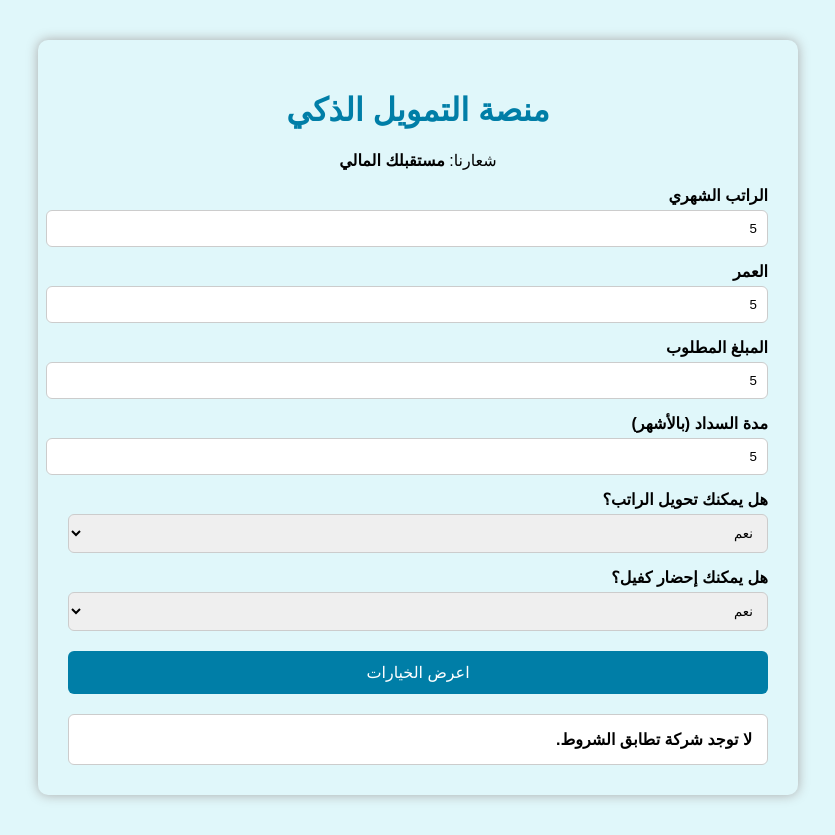
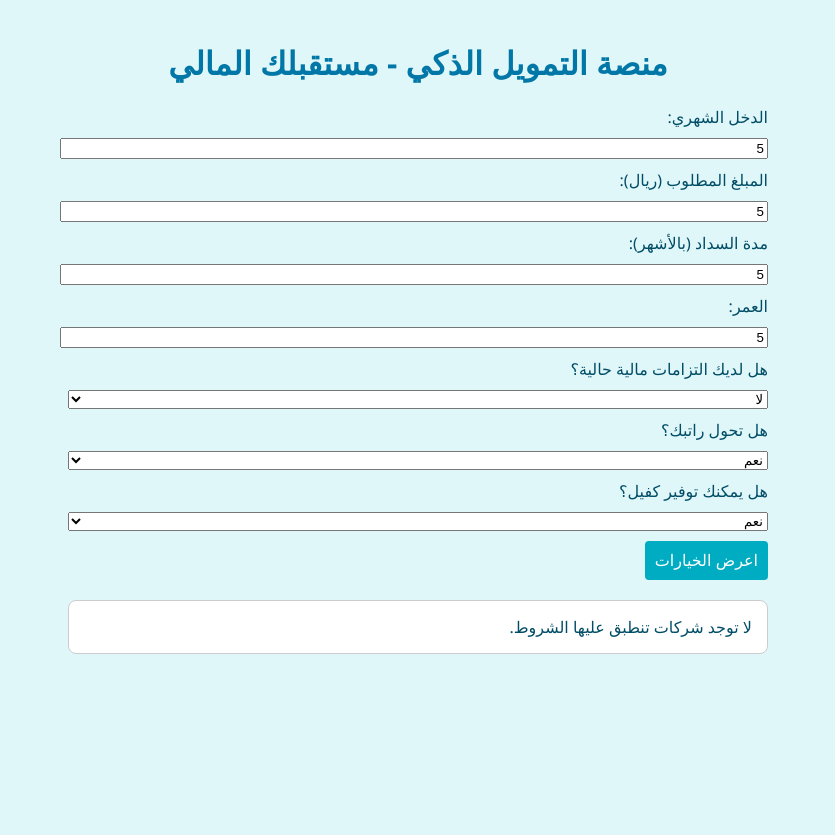
Before and after one commit to your-financial-future/smart-finance-platform, a plain HTML site: page index.html in a window 1280 px wide. Both pictures are taken after typing "5", "5", "5", "5" into the empty fields and a click on the button "اعرض الخيارات". Shown: the whole page, without its empty margins (222-1057 px from the left). After the commit the page ends 800 px from the top, so only its background shows below. Drawn offline with Linux system fonts and the light colour scheme.

Commit message:
Add files via upload

```diff
--- a/index.html
+++ b/index.html
@@ -2,93 +2,87 @@
 <html lang="ar" dir="rtl">
 <head>
   <meta charset="UTF-8">
-    <title>منصة التمويل الذكي – مستقبلك المالي</title>
+  <title>منصة التمويل الذكي - مستقبلك المالي</title>
   <style>
     body {
-            font-family: 'Arial', sans-serif;
+      font-family: 'Segoe UI', sans-serif;
       background-color: #e0f7fa;
+      padding: 20px;
+      color: #004d66;
       max-width: 700px;
-            margin: 40px auto;
-            padding: 30px;
-            border-radius: 10px;
-            box-shadow: 0px 0px 12px #aaa;
+      margin: auto;
     }
-        h1, h2 {
+    h1 {
       text-align: center;
-            color: #007ea7;
+      color: #0077a6;
     }
-        label {
+    label, select, input {
       display: block;
-            margin-top: 15px;
-            font-weight: bold;
-        }
-        input, select {
       width: 100%;
-            padding: 10px;
-            margin-top: 5px;
-            border-radius: 6px;
-            border: 1px solid #ccc;
+      margin-bottom: 10px;
     }
     button {
-            margin-top: 20px;
-            background-color: #007ea7;
+      background-color: #00acc1;
       color: white;
-            padding: 12px;
+      padding: 10px;
       border: none;
-            border-radius: 6px;
+      cursor: pointer;
       font-size: 16px;
-            cursor: pointer;
-            width: 100%;
+      border-radius: 4px;
     }
     button:hover {
-            background-color: #005f7a;
+      background-color: #007c91;
     }
     .result {
-            background: #fff;
+      margin-top: 20px;
       padding: 15px;
-            margin-top: 20px;
-            border-radius: 6px;
+      background: white;
       border: 1px solid #ccc;
+      border-radius: 8px;
     }
     table {
       width: 100%;
+      border-collapse: collapse;
       margin-top: 10px;
-            border-collapse: collapse;
     }
     th, td {
       border: 1px solid #ccc;
-            padding: 6px;
+      padding: 8px;
       text-align: center;
     }
   </style>
 </head>
 <body>
-    <h1>منصة التمويل الذكي</h1>
-    <p style="text-align:center;">شعارنا: <strong>مستقبلك المالي</strong></p>
+  <h1>منصة التمويل الذكي - مستقبلك المالي</h1>
+  <form id="loanForm">
+    <label>الدخل الشهري:</label>
+    <input type="number" id="income" required>
 
-    <form id="loanForm">
-        <label>الراتب الشهري</label>
-        <input type="number" id="salary" required>
+    <label>المبلغ المطلوب (ريال):</label>
+    <input type="number" id="amount" required>
 
-        <label>العمر</label>
+    <label>مدة السداد (بالأشهر):</label>
+    <input type="number" id="term" required>
+
+    <label>العمر:</label>
     <input type="number" id="age" required>
 
-        <label>المبلغ المطلوب</label>
-        <input type="number" id="amount" required>
-
-        <label>مدة السداد (بالأشهر)</label>
-        <input type="number" id="duration" required>
-
-        <label>هل يمكنك تحويل الراتب؟</label>
-        <select id="canTransfer">
-            <option value="true">نعم</option>
-            <option value="false">لا</option>
+    <label>هل لديك التزامات مالية حالية؟</label>
+    <select id="hasDebt">
+      <option value="no">لا</option>
+      <option value="yes">نعم</option>
     </select>
 
-        <label>هل يمكنك إحضار كفيل؟</label>
-        <select id="hasGuarantor">
-            <option value="true">نعم</option>
-            <option value="false">لا</option>
+    <label>هل تحول راتبك؟</label>
+    <select id="salaryTransfer">
+      <option value="yes">نعم</option>
+      <option value="no">لا</option>
+    </select>
+
+    <label>هل يمكنك توفير كفيل؟</label>
+    <select id="guarantor">
+      <option value="yes">نعم</option>
+      <option value="no">لا</option>
     </select>
 
     <button type="submit">اعرض الخيارات</button>
@@ -98,57 +92,77 @@
 
   <script>
     const companies = [
-            {"name": "شركة النايفات", "min_salary": 5000, "min_age": 20, "max_age": 60, "max_amount": 300000, "max_term": 60, "requires_guarantor": false, "requires_salary_transfer": false, "apr": 0.08},
-            {"name": "شركة اليسر", "min_salary": 4500, "min_age": 22, "max_age": 60, "max_amount": 500000, "max_term": 60, "requires_guarantor": false, "requires_salary_transfer": false, "apr": 0.085},
-            {"name": "شركة الجاسرية", "min_salary": 5000, "min_age": 21, "max_age": 60, "max_amount": 100000, "max_term": 24, "requires_guarantor": true, "requires_salary_transfer": true, "apr": 0.09}
+      {"name":"شركة النايفات","min_salary":5000,"min_age":20,"max_age":60,"max_amount":300000,"max_term":60,"requires_guarantor":false,"requires_salary_transfer":false,"apr":8.0},
+      {"name":"شركة الجاسرية","min_salary":5000,"min_age":21,"max_age":60,"max_amount":100000,"max_term":24,"requires_guarantor":true,"requires_salary_transfer":true,"apr":9.0},
+      {"name":"شركة توكيلات","min_salary":5000,"min_age":21,"max_age":60,"max_amount":500000,"max_term":60,"requires_guarantor":false,"requires_salary_transfer":false,"apr":7.9},
+      {"name":"شركة كوارا","min_salary":4000,"min_age":18,"max_age":60,"max_amount":50000,"max_term":24,"requires_guarantor":false,"requires_salary_transfer":false,"apr":6.9},
+      {"name":"شركة إمكان","min_salary":2000,"min_age":20,"max_age":60,"max_amount":1500000,"max_term":60,"requires_guarantor":false,"requires_salary_transfer":false,"apr":7.5},
+      {"name":"البنك الأهلي","min_salary":3000,"min_age":18,"max_age":75,"max_amount":2000000,"max_term":60,"requires_guarantor":false,"requires_salary_transfer":true,"apr":5.5},
+      {"name":"بنك الرياض","min_salary":3000,"min_age":21,"max_age":60,"max_amount":500000,"max_term":60,"requires_guarantor":false,"requires_salary_transfer":true,"apr":6.0},
+      {"name":"بنك الراجحي","min_salary":3000,"min_age":21,"max_age":60,"max_amount":500000,"max_term":60,"requires_guarantor":false,"requires_salary_transfer":true,"apr":6.1},
+      {"name":"مصرف الإنماء","min_salary":3000,"min_age":21,"max_age":60,"max_amount":500000,"max_term":60,"requires_guarantor":false,"requires_salary_transfer":true,"apr":5.8},
+      {"name":"بنك البلاد","min_salary":3000,"min_age":21,"max_age":60,"max_amount":500000,"max_term":60,"requires_guarantor":false,"requires_salary_transfer":true,"apr":5.9},
+      {"name":"بنك الجزيرة","min_salary":3000,"min_age":21,"max_age":60,"max_amount":500000,"max_term":60,"requires_guarantor":false,"requires_salary_transfer":true,"apr":6.5},
+      {"name":"البنك العربي الوطني","min_salary":3000,"min_age":18,"max_age":60,"max_amount":500000,"max_term":60,"requires_guarantor":false,"requires_salary_transfer":true,"apr":6.3}
     ];
 
-        document.getElementById("loanForm").addEventListener("submit", function(e){
+    document.getElementById("loanForm").onsubmit = function(e) {
       e.preventDefault();
-            const salary = parseFloat(document.getElementById("salary").value);
+
+      const income = parseFloat(document.getElementById("income").value);
+      const amount = parseFloat(document.getElementById("amount").value);
+      const term = parseInt(document.getElementById("term").value);
       const age = parseInt(document.getElementById("age").value);
-            const amount = parseFloat(document.getElementById("amount").value);
-            const duration = parseInt(document.getElementById("duration").value);
-            const canTransfer = document.getElementById("canTransfer").value === "true";
-            const hasGuarantor = document.getElementById("hasGuarantor").value === "true";
+      const hasDebt = document.getElementById("hasDebt").value === "yes";
+      const salaryTransfer = document.getElementById("salaryTransfer").value === "yes";
+      const guarantor = document.getElementById("guarantor").value === "yes";
 
-            let eligible = companies.filter(c => {
-                return salary >= c.min_salary &&
-                       age >= c.min_age && age <= c.max_age &&
+      const eligible = companies.filter(c =>
+        income >= c.min_salary &&
+        age >= c.min_age &&
+        age <= c.max_age &&
         amount <= c.max_amount &&
-                       duration <= c.max_term &&
-                       (canTransfer || !c.requires_salary_transfer) &&
-                       (hasGuarantor || !c.requires_guarantor);
-            });
+        term <= c.max_term &&
+        (!c.requires_guarantor || guarantor) &&
+        (!c.requires_salary_transfer || salaryTransfer)
+      );
 
-            let output = "";
+      const container = document.getElementById("results");
+      container.innerHTML = "";
+
       if (eligible.length === 0) {
-                output = "<div class='result'><strong>لا توجد شركة تطابق الشروط.</strong></div>";
-            } else {
+        container.innerHTML = "<p class='result'>لا توجد شركات تنطبق عليها الشروط.</p>";
+        return;
+      }
+
       eligible.forEach(c => {
-                    const monthlyRate = c.apr / 12;
-                    const n = duration;
-                    const monthlyPayment = (amount * monthlyRate) / (1 - Math.pow(1 + monthlyRate, -n));
-                    output += `<div class="result">
+        const monthlyRate = c.apr / 12 / 100;
+        const monthlyPayment = (amount * monthlyRate) / (1 - Math.pow(1 + monthlyRate, -term));
+        const totalPayment = monthlyPayment * term;
+        const totalInterest = totalPayment - amount;
+
+        let html = `
+          <div class="result">
             <h3>${c.name}</h3>
-                        <p><strong>القسط الشهري:</strong> ${monthlyPayment.toFixed(2)} ريال</p>
-                        <p><strong>إجمالي الفائدة:</strong> ${(monthlyPayment * n - amount).toFixed(2)} ريال</p>
+            <p>القسط الشهري: ${monthlyPayment.toFixed(2)} ريال</p>
+            <p>إجمالي الفائدة: ${totalInterest.toFixed(2)} ريال</p>
             <details><summary>عرض جدول السداد</summary>
-                        <table><thead><tr><th>الشهر</th><th>القسط</th><th>فائدة</th><th>أصل الدين</th><th>الرصيد</th></tr></thead><tbody>`;
+              <table>
+                <tr><th>الشهر</th><th>الدفعة</th><th>أصل</th><th>فائدة</th><th>الرصيد</th></tr>
+        `;
 
         let balance = amount;
-                    for (let i = 1; i <= n; i++) {
+        for (let i = 1; i <= term; i++) {
           const interest = balance * monthlyRate;
           const principal = monthlyPayment - interest;
           balance -= principal;
-                        output += `<tr><td>${i}</td><td>${monthlyPayment.toFixed(2)}</td><td>${interest.toFixed(2)}</td><td>${principal.toFixed(2)}</td><td>${Math.max(balance,0).toFixed(2)}</td></tr>`;
-                    }
-                    output += "</tbody></table></details></div>";
-                });
+          html += `<tr><td>${i}</td><td>${monthlyPayment.toFixed(2)}</td><td>${principal.toFixed(2)}</td><td>${interest.toFixed(2)}</td><td>${balance.toFixed(2)}</td></tr>`;
         }
 
-            document.getElementById("results").innerHTML = output;
+        html += "</table></details></div></div>";
+        container.innerHTML += html;
       });
+    };
   </script>
 </body>
 </html>
```
Lines whose indentation alone changed are shown as unchanged.
